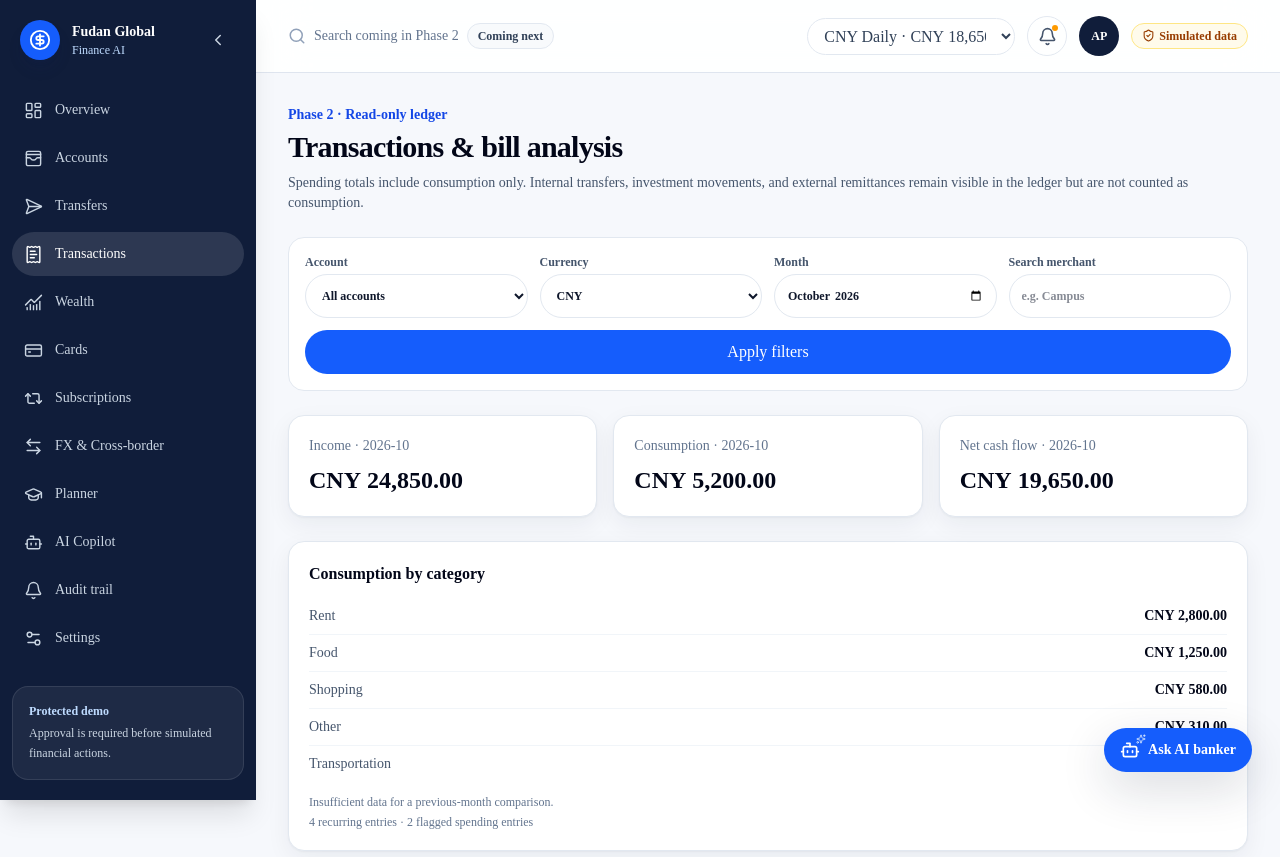
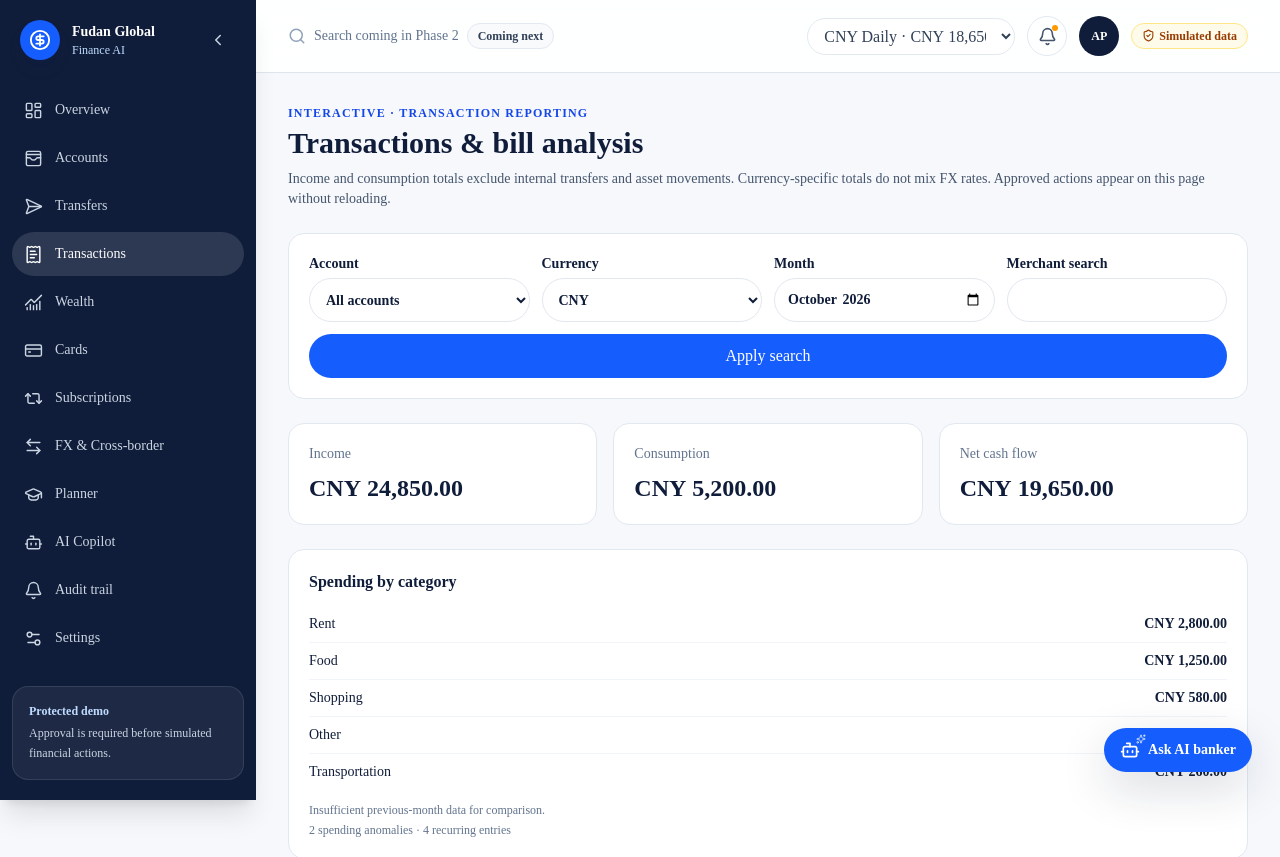
Before and after one commit to jamienatorX/fudan-global-finance-ai, a Next.js app: page /transactions in a window 1280 px wide. Shown: the top 857 px of the page. Built offline with nearby package versions, Linux system fonts and the light colour scheme.

Commit message:
feat: render live financial state rather than static fixture

```diff
--- a/app/(product)/transactions/page.tsx
+++ b/app/(product)/transactions/page.tsx
@@ -1,75 +1,3 @@
-import { CURRENCY_MINOR_DIGITS, type CurrencyCode } from '../../../src/domain/currency';
-import { formatMoney } from '../../../src/domain/money';
-import { DemoFinancialRepository } from '../../../src/demo/demo-financial-repository';
-import { DEMO_USER_ID } from '../../../src/demo/seed';
-import { buildSpendingReport } from '../../../src/features/transactions/reporting';
-import { searchTransactions } from '../../../src/features/transactions/transaction-service';
-import { TransactionTable } from '../../../src/features/transactions/transaction-table';
-import { CsvImportPreview } from '../../../src/features/transactions/csv-preview';
-
-type Params = Record<string, string | string[] | undefined>;
-function single(value: Params[string]): string | undefined { return typeof value === 'string' ? value : undefined; }
-function prevMonth(month: string) {
-  const [year, monthNumber] = month.split('-').map(Number);
-  const date = new Date(Date.UTC(year, monthNumber - 2, 1));
-  return date.toISOString().slice(0, 7);
-}
-export default async function TransactionsPage({ searchParams }: Readonly<{ searchParams: Promise<Params> }>) {
-  const params = await searchParams;
-  const repository = new DemoFinancialRepository();
-  const snapshot = await repository.getSnapshot(DEMO_USER_ID);
-  const currencyParam = single(params.currency);
-  const currency: CurrencyCode = currencyParam && Object.hasOwn(CURRENCY_MINOR_DIGITS, currencyParam)
-    ? currencyParam as CurrencyCode : 'CNY';
-  const accountRequested = single(params.account);
-  const ownedAccount = snapshot.accounts.find((account) => account.id === accountRequested);
-  const accountId = ownedAccount?.id;
-  const monthParam = single(params.month);
-  const month = monthParam && /^\d{4}-(0[1-9]|1[0-2])$/.test(monthParam) ? monthParam : snapshot.asOf.slice(0, 7);
-  const search = single(params.q)?.slice(0, 120) ?? '';
-  const result = await searchTransactions(repository, DEMO_USER_ID, { accountId, currency, month, search, pageSize: 100 });
-  const report = buildSpendingReport(snapshot.transactions, month, prevMonth(month), currency, accountId);
-  return (
-    <div className="space-y-6">
-      <header><p className="text-sm font-semibold text-blue-700">Phase 2 · Read-only ledger</p><h1 className="mt-1 text-3xl font-bold tracking-tight text-slate-950">Transactions & bill analysis</h1><p className="mt-2 text-sm text-slate-600">Spending totals include consumption only. Internal transfers, investment movements, and external remittances remain visible in the ledger but are not counted as consumption.</p></header>
-      <form action="/transactions" method="get" aria-label="Transaction filters" className="grid gap-3 rounded-2xl border border-slate-200 bg-white p-4 sm:grid-cols-2 lg:grid-cols-4">
-        <label className="text-xs font-semibold text-slate-600">Account
-          <select name="account" defaultValue={accountId ?? ''} className="mt-1 block min-h-11 w-full rounded-xl border border-slate-200 px-3 text-sm text-slate-900">
-            <option value="">All accounts</option>{snapshot.accounts.map((account) => <option key={account.id} value={account.id}>{account.currency} {account.type}</option>)}
-          </select>
-        </label>
-        <label className="text-xs font-semibold text-slate-600">Currency
-          <select name="currency" defaultValue={currency} className="mt-1 block min-h-11 w-full rounded-xl border border-slate-200 px-3 text-sm text-slate-900">
-            {Object.keys(CURRENCY_MINOR_DIGITS).map((code) => <option key={code} value={code}>{code}</option>)}
-          </select>
-        </label>
-        <label className="text-xs font-semibold text-slate-600">Month
-          <input name="month" type="month" defaultValue={month} className="mt-1 block min-h-11 w-full rounded-xl border border-slate-200 px-3 text-sm text-slate-900" />
-        </label>
-        <label className="text-xs font-semibold text-slate-600">Search merchant
-          <input name="q" type="search" maxLength={120} defaultValue={search} placeholder="e.g. Campus" className="mt-1 block min-h-11 w-full rounded-xl border border-slate-200 px-3 text-sm text-slate-900" />
-        </label>
-        <button type="submit" className="min-h-11 rounded-xl bg-blue-600 px-5 text-sm font-semibold text-white hover:bg-blue-700 sm:col-span-2 lg:col-span-4">Apply filters</button>
-      </form>
-      <section className="grid gap-4 sm:grid-cols-3" aria-label="Monthly reporting totals">
-        {[['Income', report.income], ['Consumption', report.expenses], ['Net cash flow', report.netCashFlow]].map(([label, amount]) => (
-          <div key={label as string} className="rounded-2xl border border-slate-200 bg-white p-5 shadow-[var(--shadow-card)]"><p className="text-sm text-slate-500">{label as string} · {month}</p><p className="mt-2 text-2xl font-bold tabular-nums text-slate-950">{formatMoney(amount as typeof report.income)}</p></div>
-        ))}
-      </section>
-      <section className="rounded-2xl border border-slate-200 bg-white p-5 shadow-[var(--shadow-card)]" aria-label="Spending breakdown">
-        <h2 className="text-base font-semibold text-slate-950">Consumption by category</h2>
-        {report.categories.length === 0 ? <p className="mt-3 text-sm text-slate-500">No consumption for this currency and period.</p>
-          : <ul className="mt-3 divide-y divide-slate-100">{report.categories.map((row) => <li key={row.category} className="flex justify-between gap-4 py-2 text-sm"><span className="capitalize text-slate-600">{row.category}</span><strong className="tabular-nums text-slate-950">{formatMoney(row.amount)}</strong></li>)}</ul>}
-        <p className="mt-3 text-xs text-slate-500">
-          {report.comparison.status === 'insufficient-data' ? 'Insufficient data for a previous-month comparison.' : report.comparison.expenseChangeBasisPoints === null
-            ? 'Previous-month consumption was zero, so a percentage change is unavailable.'
-            : `Change versus ${report.comparisonPeriod}: ${(report.comparison.expenseChangeBasisPoints / 100).toFixed(1)}%`}
-        </p>
-        <p className="mt-1 text-xs text-slate-500">{report.recurringCount} recurring entries · {report.anomalies.length} flagged spending entries</p>
-      </section>
-      <TransactionTable transactions={result.transactions} total={result.total} />
-      {result.total > result.transactions.length ? <p className="text-xs text-slate-500">Showing the most recent 100 matching entries. Narrow the filters to view older transactions.</p> : null}
-      <CsvImportPreview />
-    </div>
-  );
-}
+import { LiveTransactions } from '../../../src/features/demo/live-pages';
+type P=Record<string,string|string[]|undefined>;
+export default async function Page({searchParams}:{searchParams:Promise<P>}){const p=await searchParams;const s=(v:P[string])=>typeof v==='string'?v:undefined;return <LiveTransactions initialAccount={s(p.account)} initialCurrency={s(p.currency)} initialMonth={s(p.month)} initialSearch={s(p.q)}/>;}
```
